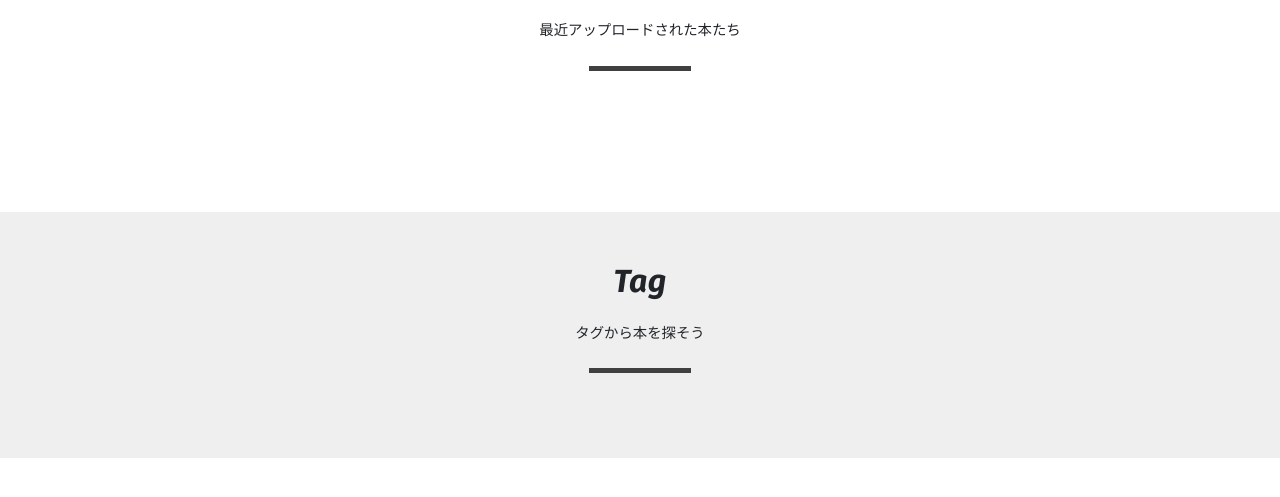
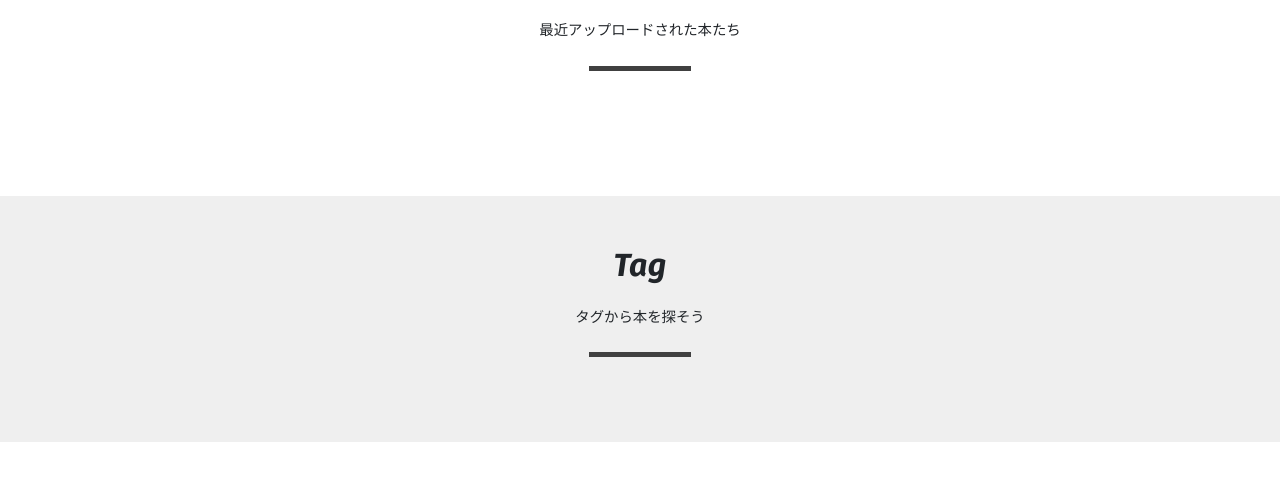
Before and after one commit to shunyooo/digital-library-django, a Django app: page / in a window 1280 px wide. Shown: the part 191-688 px from the top of the page. Run offline with Django 3.2, Linux system fonts and the light colour scheme; data that the repository does not hold is empty; parts of the project's set-up code (start-up, migrations or seed data) failed here and were passed over; some libraries are stand-ins or nearby versions.

Commit message:
add reset.css

```diff
--- a/library/book/templates/book/base.html
+++ b/library/book/templates/book/base.html
@@ -12,6 +12,7 @@
     <link rel="stylesheet" href="https://maxcdn.bootstrapcdn.com/bootstrap/4.0.0/css/bootstrap.min.css"
           integrity="sha384-Gn5384xqQ1aoWXA+058RXPxPg6fy4IWvTNh0E263XmFcJlSAwiGgFAW/dAiS6JXm" crossorigin="anonymous">
     <link href="https://fonts.googleapis.com/css?family=Fira+Sans:700,700i,800,800i,900,900i" rel="stylesheet">
+    <link href="{% static 'lib/css/reset.css'%}" rel="stylesheet">
 
     {% block extracss %}{% endblock %}
     <title>{% block title %}{% endblock %}</title>
--- /dev/null
+++ b/library/static/lib/css/reset.css
@@ -0,0 +1,8 @@
+/*
+YUI 3.18.1 (build f7e7bcb)
+Copyright 2014 Yahoo! Inc. All rights reserved.
+Licensed under the BSD License.
+http://yuilibrary.com/license/
+*/
+
+html{color:#000;background:#FFF}body,div,dl,dt,dd,ul,ol,li,h1,h2,h3,h4,h5,h6,pre,code,form,fieldset,legend,input,textarea,p,blockquote,th,td{margin:0;padding:0}table{border-collapse:collapse;border-spacing:0}fieldset,img{border:0}address,caption,cite,code,dfn,em,strong,th,var{font-style:normal;font-weight:normal}ol,ul{list-style:none}caption,th{text-align:left}h1,h2,h3,h4,h5,h6{font-size:100%;font-weight:normal}q:before,q:after{content:''}abbr,acronym{border:0;font-variant:normal}sup{vertical-align:text-top}sub{vertical-align:text-bottom}input,textarea,select{font-family:inherit;font-size:inherit;font-weight:inherit;*font-size:100%}legend{color:#000}#yui3-css-stamp.cssreset{display:none}
```
